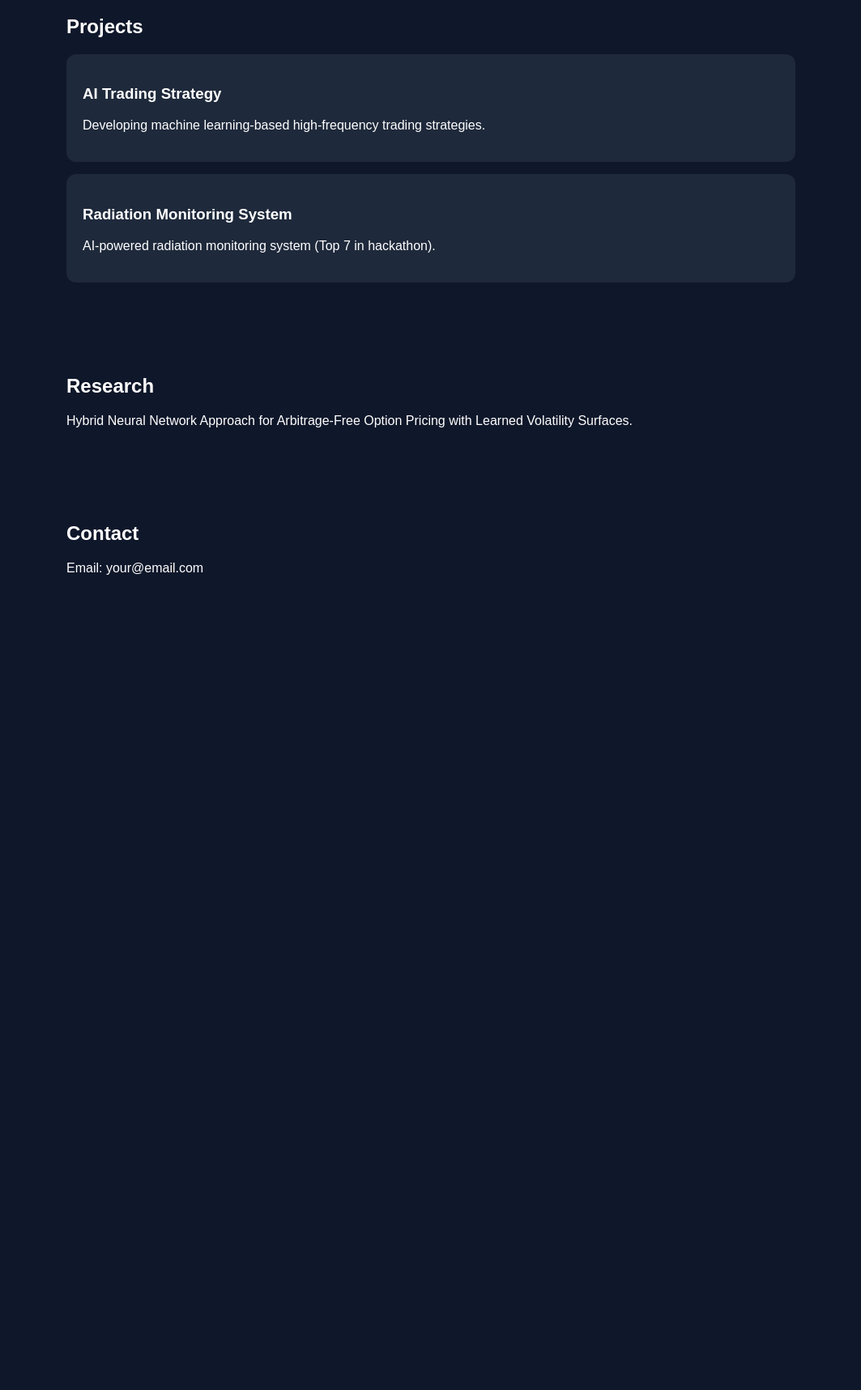
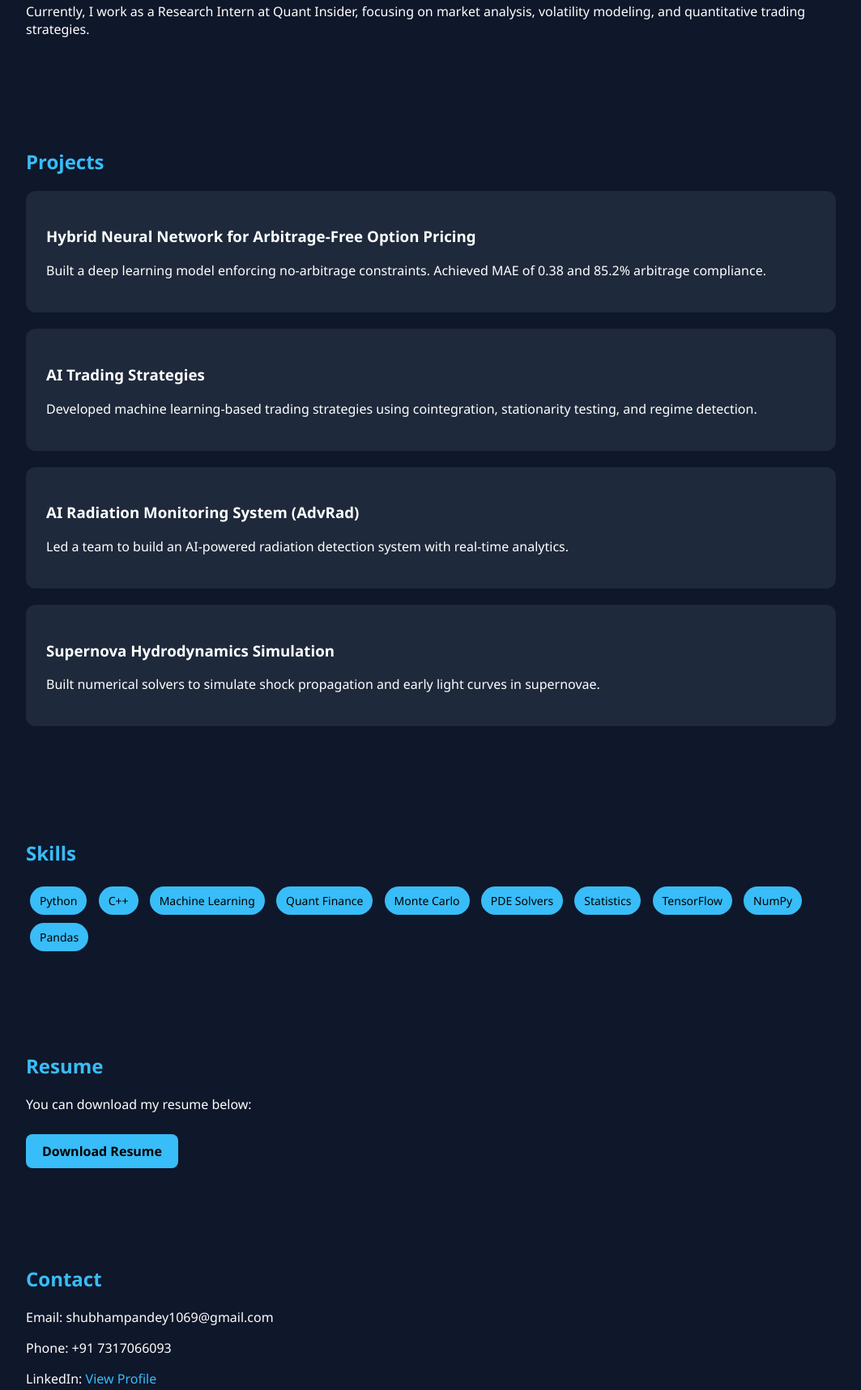
Before and after one commit to shubham1068/shubham1068.github.io, a plain HTML site: page index.html in a window 1280 px wide. Shown: the part 459-2176 px from the top of the page at 81% size, without its empty margins (108-1171 px from the left). Before the commit the page ends 1226 px from the top, so only its background shows below. Drawn offline with Linux system fonts and the light colour scheme.

Commit message:
Update index.html

```diff
--- a/index.html
+++ b/index.html
@@ -2,33 +2,74 @@
 <html>
 <head>
   <title>Shubham Pandey</title>
+
   <style>
     body {
       margin: 0;
-      font-family: Arial;
+      font-family: 'Segoe UI', sans-serif;
       background: #0f172a;
       color: white;
     }
+
     header {
       text-align: center;
-      padding: 60px;
-      background: #1e293b;
+      padding: 80px 20px;
+      background: linear-gradient(135deg, #1e293b, #020617);
     }
+
     h1 {
+      font-size: 48px;
       margin: 0;
-      font-size: 42px;
     }
+
+    h2 {
+      color: #38bdf8;
+    }
+
     section {
-      padding: 40px;
-      max-width: 900px;
+      padding: 50px;
+      max-width: 1000px;
       margin: auto;
     }
+
     .card {
       background: #1e293b;
-      padding: 20px;
-      margin: 15px 0;
+      padding: 25px;
+      margin: 20px 0;
       border-radius: 12px;
+      transition: 0.3s;
     }
+
+    .card:hover {
+      transform: scale(1.03);
+      background: #334155;
+    }
+
+    .skills span {
+      display: inline-block;
+      background: #38bdf8;
+      color: black;
+      padding: 8px 12px;
+      margin: 5px;
+      border-radius: 20px;
+      font-size: 14px;
+    }
+
+    a {
+      color: #38bdf8;
+      text-decoration: none;
+    }
+
+    .btn {
+      display: inline-block;
+      padding: 10px 20px;
+      background: #38bdf8;
+      color: black;
+      border-radius: 8px;
+      margin-top: 10px;
+      font-weight: bold;
+    }
+
   </style>
 </head>
 
@@ -42,9 +83,14 @@
 <section>
   <h2>About Me</h2>
   <p>
-    I am a Computational Physics student at MIT World Peace University, Pune.
-    I am passionate about AI, machine learning, and quantitative finance,
-    focusing on building intelligent trading systems and research-driven models.
+    I am a Computational Physics undergraduate at MIT World Peace University, Pune,
+    passionate about artificial intelligence, quantitative finance, and scientific computing.
+    I build models at the intersection of mathematics, physics, and machine learning.
+  </p>
+
+  <p>
+    Currently, I work as a Research Intern at Quant Insider, focusing on market analysis,
+    volatility modeling, and quantitative trading strategies.
   </p>
 </section>
 
@@ -52,27 +98,69 @@
   <h2>Projects</h2>
 
   <div class="card">
-    <h3>AI Trading Strategy</h3>
-    <p>Developing machine learning-based high-frequency trading strategies.</p>
+    <h3>Hybrid Neural Network for Arbitrage-Free Option Pricing</h3>
+    <p>
+      Built a deep learning model enforcing no-arbitrage constraints.
+      Achieved MAE of 0.38 and 85.2% arbitrage compliance.
+    </p>
   </div>
 
   <div class="card">
-    <h3>Radiation Monitoring System</h3>
-    <p>AI-powered radiation monitoring system (Top 7 in hackathon).</p>
+    <h3>AI Trading Strategies</h3>
+    <p>
+      Developed machine learning-based trading strategies using cointegration,
+      stationarity testing, and regime detection.
+    </p>
+  </div>
+
+  <div class="card">
+    <h3>AI Radiation Monitoring System (AdvRad)</h3>
+    <p>
+      Led a team to build an AI-powered radiation detection system with real-time analytics.
+    </p>
+  </div>
+
+  <div class="card">
+    <h3>Supernova Hydrodynamics Simulation</h3>
+    <p>
+      Built numerical solvers to simulate shock propagation and early light curves in supernovae.
+    </p>
   </div>
 
 </section>
 
 <section>
-  <h2>Research</h2>
-  <p>
-    Hybrid Neural Network Approach for Arbitrage-Free Option Pricing with Learned Volatility Surfaces.
-  </p>
+  <h2>Skills</h2>
+  <div class="skills">
+    <span>Python</span>
+    <span>C++</span>
+    <span>Machine Learning</span>
+    <span>Quant Finance</span>
+    <span>Monte Carlo</span>
+    <span>PDE Solvers</span>
+    <span>Statistics</span>
+    <span>TensorFlow</span>
+    <span>NumPy</span>
+    <span>Pandas</span>
+  </div>
+</section>
+
+<section>
+  <h2>Resume</h2>
+  <p>You can download my resume below:</p>
+  <a href="#" class="btn">Download Resume</a>
 </section>
 
 <section>
   <h2>Contact</h2>
-  <p>Email: your@email.com</p>
+  <p>Email: shubhampandey1069@gmail.com</p>
+  <p>Phone: +91 7317066093</p>
+  <p>
+    LinkedIn:
+    <a href="https://linkedin.com/in/shubham-pandey-007420327" target="_blank">
+      View Profile
+    </a>
+  </p>
 </section>
 
 </body>
```
